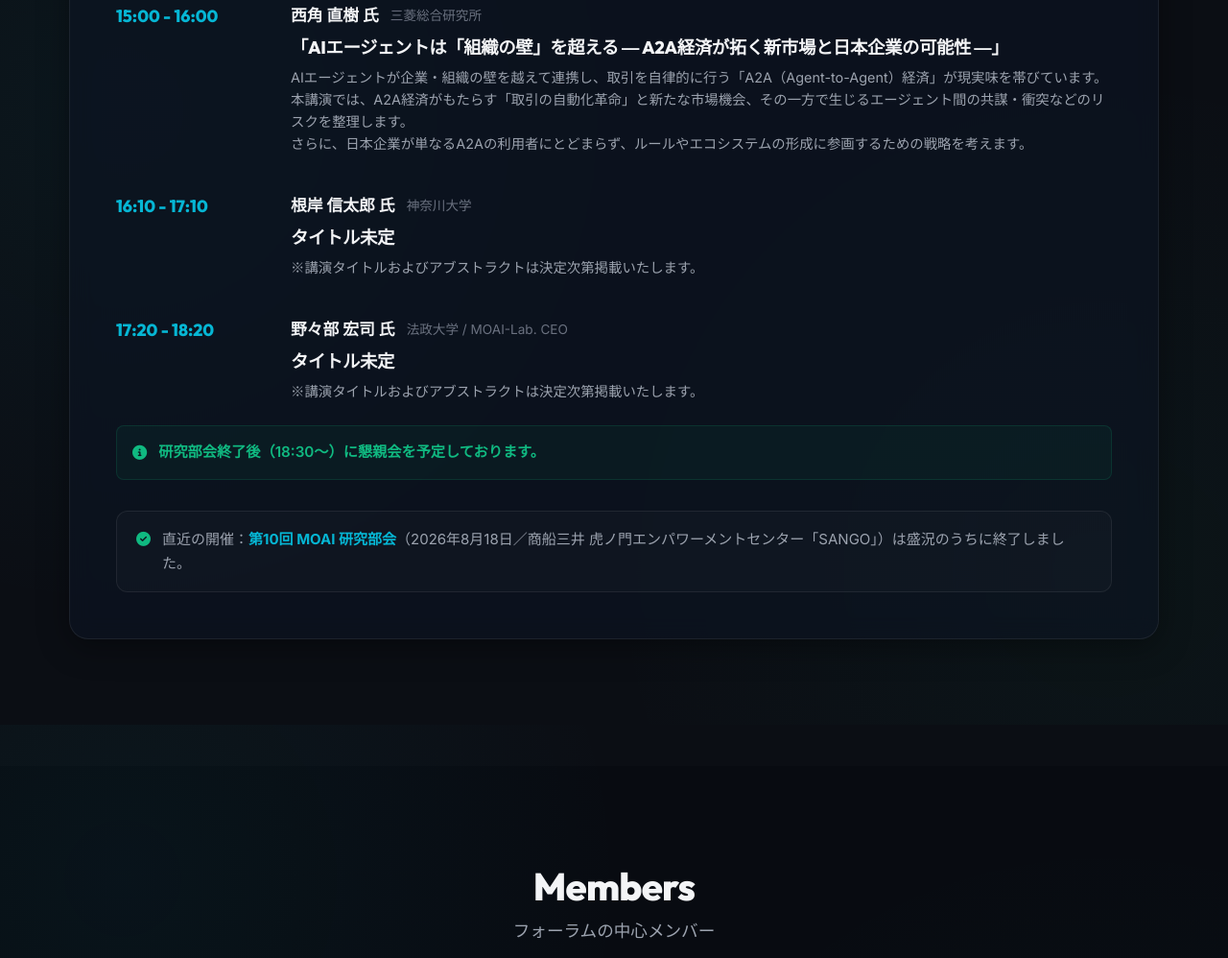
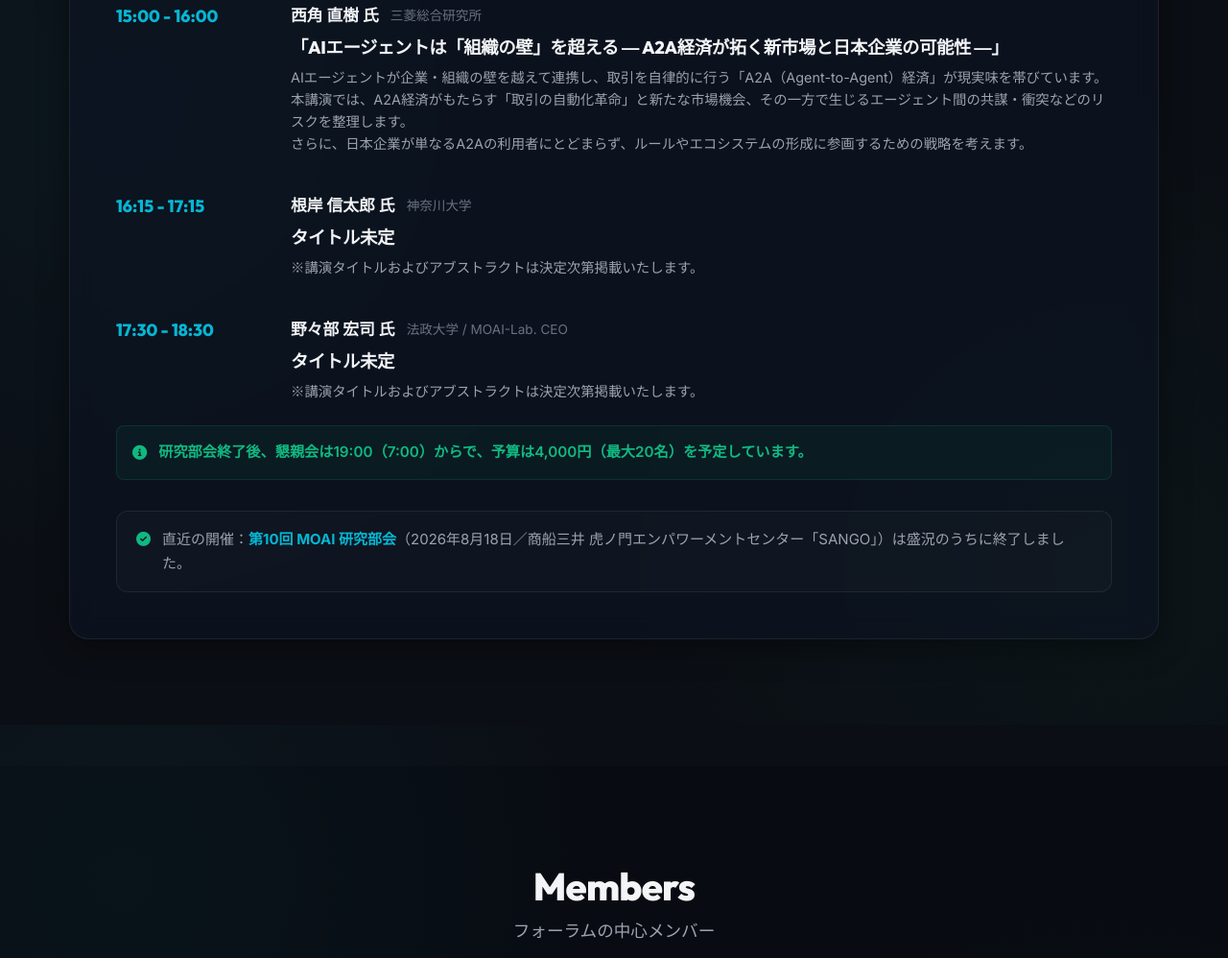
Before and after one commit to moai-lab-jp/moai-forum-hp, a website built with Vite: page index.html in a window 1280 px wide. Shown: the part 2445-3443 px from the top of the page at 96% size. Built offline with nearby package versions, Linux system fonts and the light colour scheme.

Commit message:
update: 懇親会およびプログラムスケジュールの情報を更新

```diff
--- a/index.html
+++ b/index.html
@@ -225,7 +225,7 @@
 
             <!-- Program 2 -->
             <div class="program-item">
-              <div class="program-time">16:10 - 17:10</div>
+              <div class="program-time">16:15 - 17:15</div>
               <div class="program-body">
                 <div class="speaker-info">
                   <span class="speaker-name">根岸 信太郎 氏</span>
@@ -240,7 +240,7 @@
 
             <!-- Program 3 -->
             <div class="program-item">
-              <div class="program-time">17:20 - 18:20</div>
+              <div class="program-time">17:30 - 18:30</div>
               <div class="program-body">
                 <div class="speaker-info">
                   <span class="speaker-name">野々部 宏司 氏</span>
@@ -257,15 +257,17 @@
           <div class="program-note" style="margin-top: 1.5rem;">
             <i class="fa-solid fa-circle-info"></i>
             <span class="program-note-text">
-              研究部会終了後（18:30〜）に懇親会を予定しております。
+              研究部会終了後、懇親会は19:00（7:00）からで、予算は4,000円（最大20名）を予定しています。
             </span>
           </div>
 
           <div class="coming-soon-last" style="margin-top: 2rem;">
             <i class="fa-solid fa-circle-check"></i>
-            <span>直近の開催：<a href="#/archive/5c13ca89-16ab-8000-999f-fb0a50f796a5" class="text-accent hover:underline style-link" style="font-weight: 700;">第10回 MOAI 研究部会</a>（2026年8月18日／商船三井 虎ノ門エンパワーメントセンター「SANGO」）は盛況のうちに終了しました。</span>
+            <span>直近の開催：<a href="#/archive/5c13ca89-16ab-8000-999f-fb0a50f796a5"
+                class="text-accent hover:underline style-link" style="font-weight: 700;">第10回 MOAI
+                研究部会</a>（2026年8月18日／商船三井 虎ノ門エンパワーメントセンター「SANGO」）は盛況のうちに終了しました。</span>
           </div>
-      </div>
+        </div>
     </section>
 
     <!-- Members Section -->
```
Also changed, not shown: dist/index.html.
